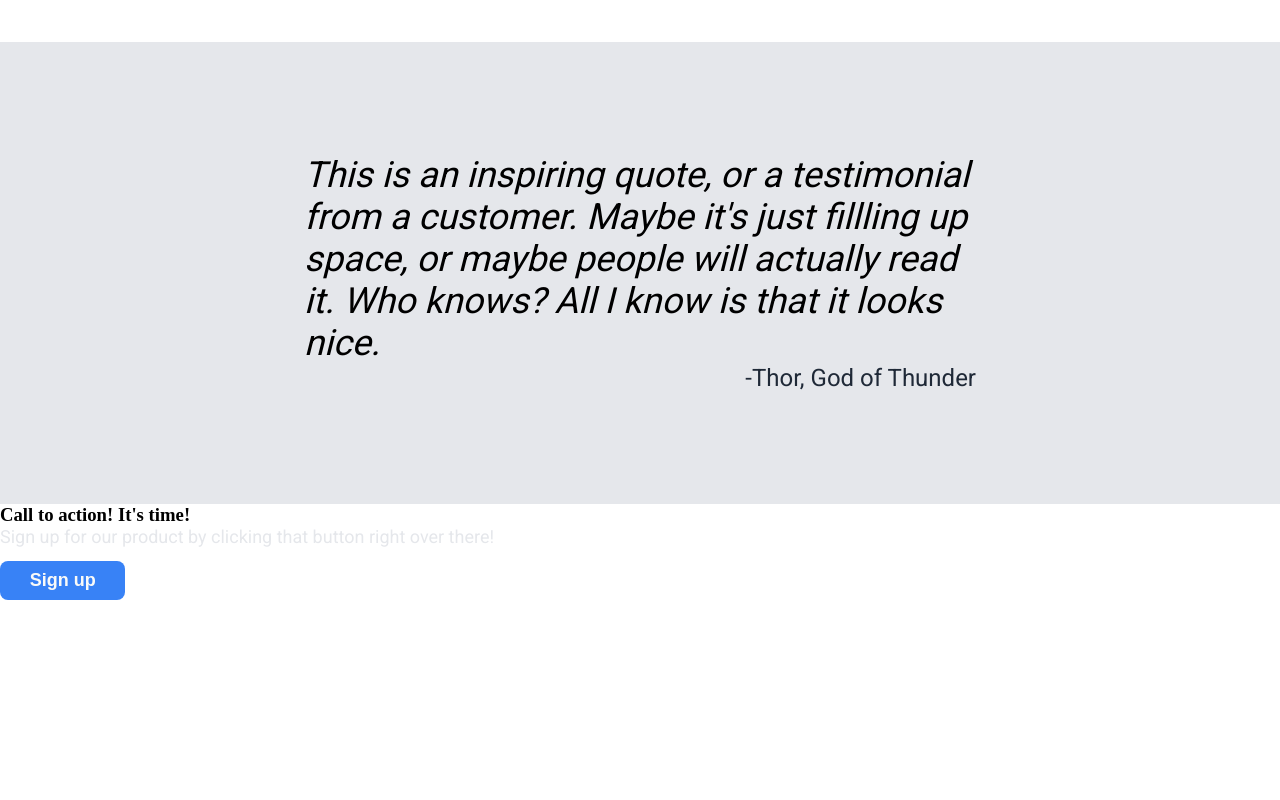
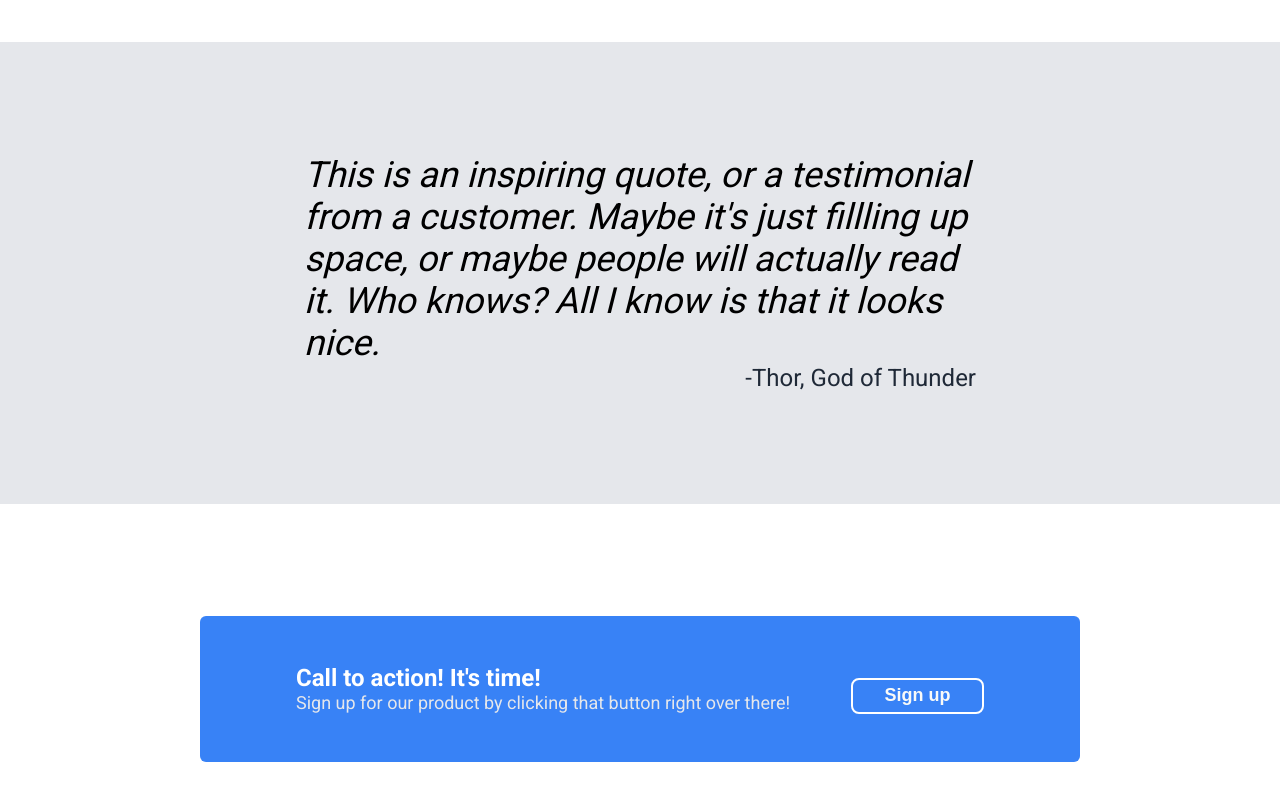
Before and after one commit to DustinGalic28/odin-landing-page, a plain HTML site: page index.html in a window 1280 px wide. Shown: the part 951-1751 px from the top of the page. Before the commit the page ends 1551 px from the top, so only its background shows below. Drawn offline with Linux system fonts and the light colour scheme.

Commit message:
Update index.html and style.css
Update index.html, add class action-background to get blue background inside white section
Update style.css to style inner container in call-to-action section
One section to go!S

```diff
--- a/index.html
+++ b/index.html
@@ -77,7 +77,7 @@
         </section>
 
         <section class="call-action-container">
-            <div>
+            <div class="action-background">
                 <div class="left-action">
                     <h3>Call to action! It's time!</h3>
                     <p>Sign up for our product by clicking that button right over there!</p>
--- a/styles/style.css
+++ b/styles/style.css
@@ -137,3 +137,30 @@ button {
     color: #1F2937;
     text-align: end;
 }
+
+.call-action-container {
+    padding-left: 12.5em;
+    padding-right: 12.5em;
+    padding-top: 7em;
+    padding-bottom: 7em;
+    background-color: white;
+}
+
+.action-background {
+    display: flex;
+    justify-content: space-between;
+    background-color: #3882F6;
+    border-radius: 6px;
+    padding: 3em 6em;
+}
+
+.left-action h3 {
+    color: white;
+    font-family: 'Roboto', sans-serif;
+    font-size: 24px;
+}
+
+.action-button {
+    border: 2px solid white;
+    padding: .3em 1.75em;
+}
```
